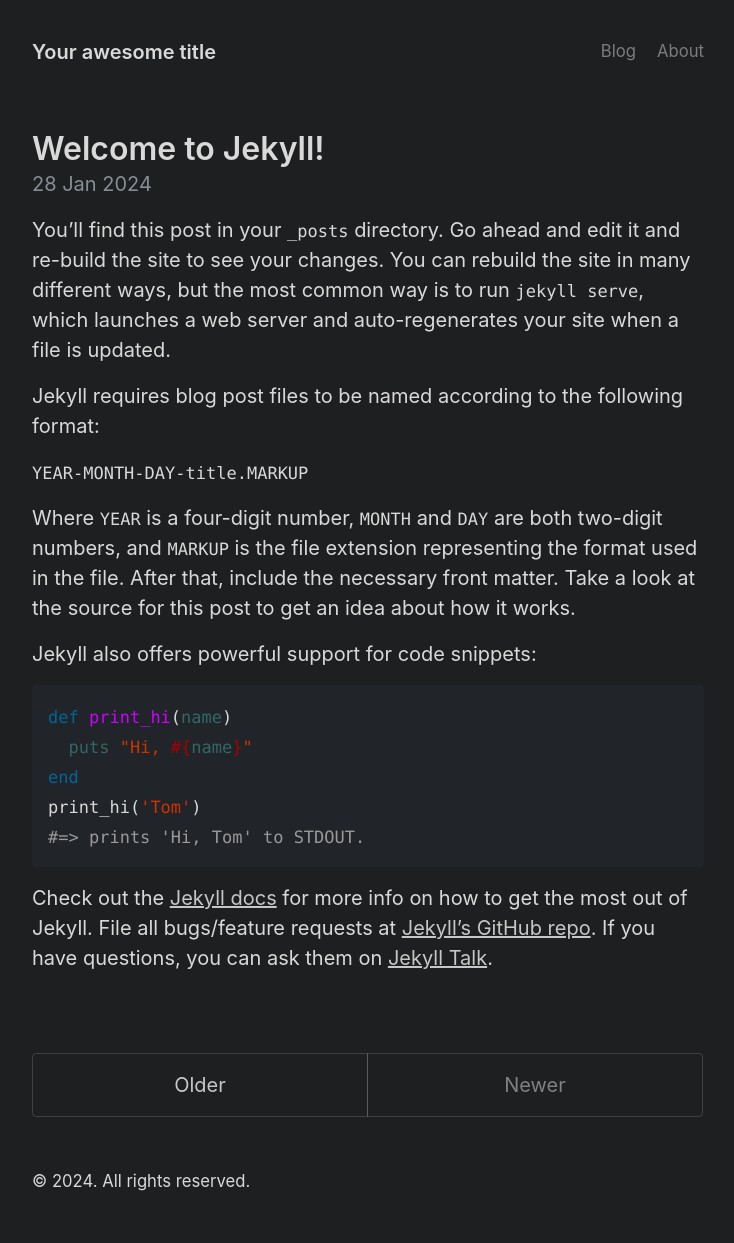
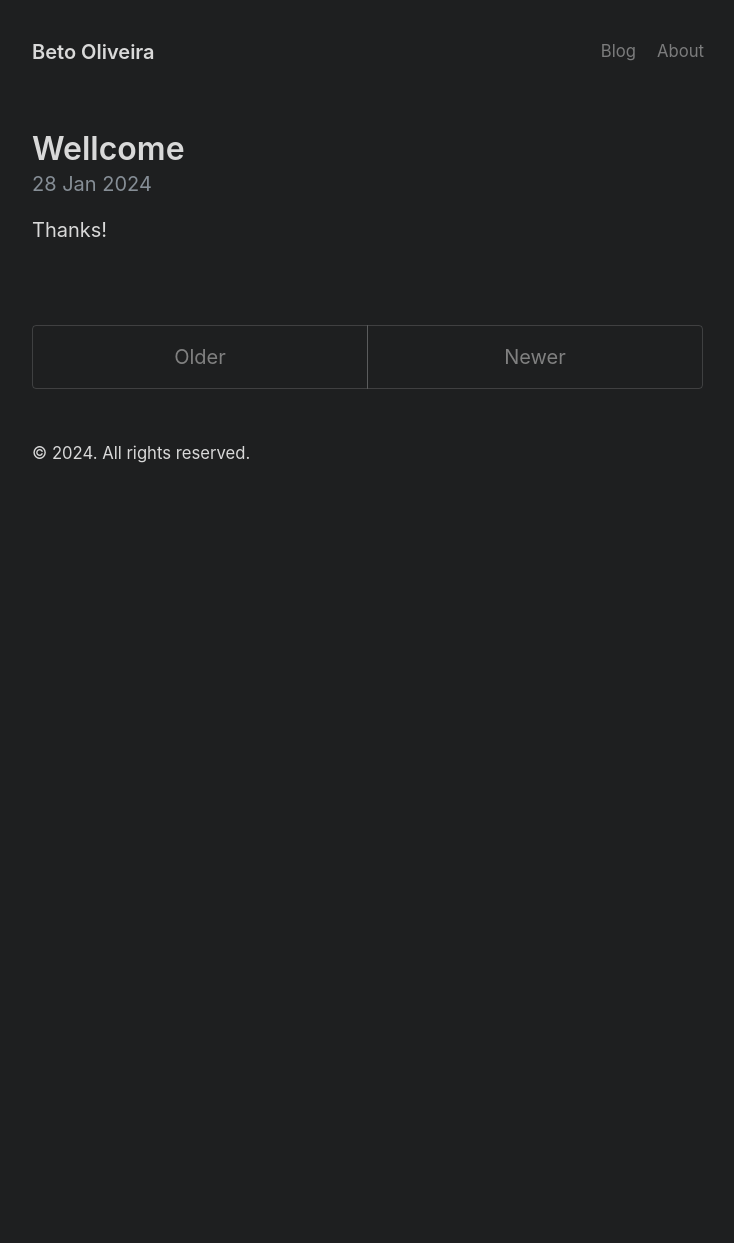
Before and after one commit to betooliveirame/betooliveirame.github.io, a Jekyll site: the page built from index.html, in a window 1280 px wide. Shown: the whole page, without its empty margins (272-1006 px from the left). Built offline with Jekyll 4.4.1, drawn with Linux system fonts in a browser that asks for light colours; the list of posts is cut into pages by our own code; after the commit the page ends 900 px from its top, so only the background shows below that.

Commit message:
feat: feito algumas configurações do jekyll e adicionado o disqus

```diff
--- a/_config.yml
+++ b/_config.yml
@@ -18,34 +18,21 @@
 # You can create any custom variable you would like, and they will be accessible
 # in the templates via {{ site.myvariable }}.
 
-title: Your awesome title
-email: your-email@example.com
-description: >- # this means to ignore newlines until "baseurl:"
-  Write an awesome description for your new site here. You can edit this
-  line in _config.yml. It will appear in your document head meta (for
-  Google search results) and in your feed.xml site description.
-baseurl: "" # the subpath of your site, e.g. /blog
-url: "" # the base hostname & protocol for your site, e.g. http://example.com
-twitter_username: jekyllrb
-github_username:  jekyll
+title: Beto Oliveira
+email: betooliveirame@icloud.com
+description: >-
+  My personal blog
+baseurl: ""
+twitter_username: betooliveirame
+github_username:  betoliveirame
 paginate: 1
 
-# Build settings
-# theme: minima
 plugins:
   - jekyll-feed
   - jekyll-gist
   - jekyll-paginate
   - jekyll-seo-tag
 
-# Exclude from processing.
-# The following items will not be processed, by default.
-# Any item listed under the `exclude:` key here will be automatically added to
-# the internal "default list".
-#
-# Excluded items can be processed by explicitly listing the directories or
-# their entries' file path in the `include:` list.
-#
 exclude:
   - .sass-cache/
   - .jekyll-cache/
@@ -61,6 +48,7 @@
   - .git
   - LICENSE.md
   - README.md
+
 nav:
   - title: Blog
     url: /archive
--- a/_layouts/page.html
+++ b/_layouts/page.html
@@ -1,5 +1,6 @@
 ---
 layout: default
+comments: true
 ---
 
 <article class="page">
--- a/_posts/2024-01-28-welcome-to-jekyll.md
+++ /dev/null
@@ -1,29 +0,0 @@
----
-layout: post
-title:  "Welcome to Jekyll!"
-date:   2024-01-28 15:40:06 -0300
-categories: jekyll update
----
-You’ll find this post in your `_posts` directory. Go ahead and edit it and re-build the site to see your changes. You can rebuild the site in many different ways, but the most common way is to run `jekyll serve`, which launches a web server and auto-regenerates your site when a file is updated.
-
-Jekyll requires blog post files to be named according to the following format:
-
-`YEAR-MONTH-DAY-title.MARKUP`
-
-Where `YEAR` is a four-digit number, `MONTH` and `DAY` are both two-digit numbers, and `MARKUP` is the file extension representing the format used in the file. After that, include the necessary front matter. Take a look at the source for this post to get an idea about how it works.
-
-Jekyll also offers powerful support for code snippets:
-
-{% highlight ruby %}
-def print_hi(name)
-  puts "Hi, #{name}"
-end
-print_hi('Tom')
-#=> prints 'Hi, Tom' to STDOUT.
-{% endhighlight %}
-
-Check out the [Jekyll docs][jekyll-docs] for more info on how to get the most out of Jekyll. File all bugs/feature requests at [Jekyll’s GitHub repo][jekyll-gh]. If you have questions, you can ask them on [Jekyll Talk][jekyll-talk].
-
-[jekyll-docs]: https://jekyllrb.com/docs/home
-[jekyll-gh]:   https://github.com/jekyll/jekyll
-[jekyll-talk]: https://talk.jekyllrb.com/
--- /dev/null
+++ b/_posts/2024-01-28-wellcome.md
@@ -0,0 +1,7 @@
+---
+layout: post
+title: Wellcome
+comments: true
+---
+
+Thanks!
```
Also changed, not shown: _layouts/post.html (+12 -0 lines), _posts/2020-04-04-introduction.md (deleted, +0 -42 lines), .github/workflows/jekyll.yml (deleted).
